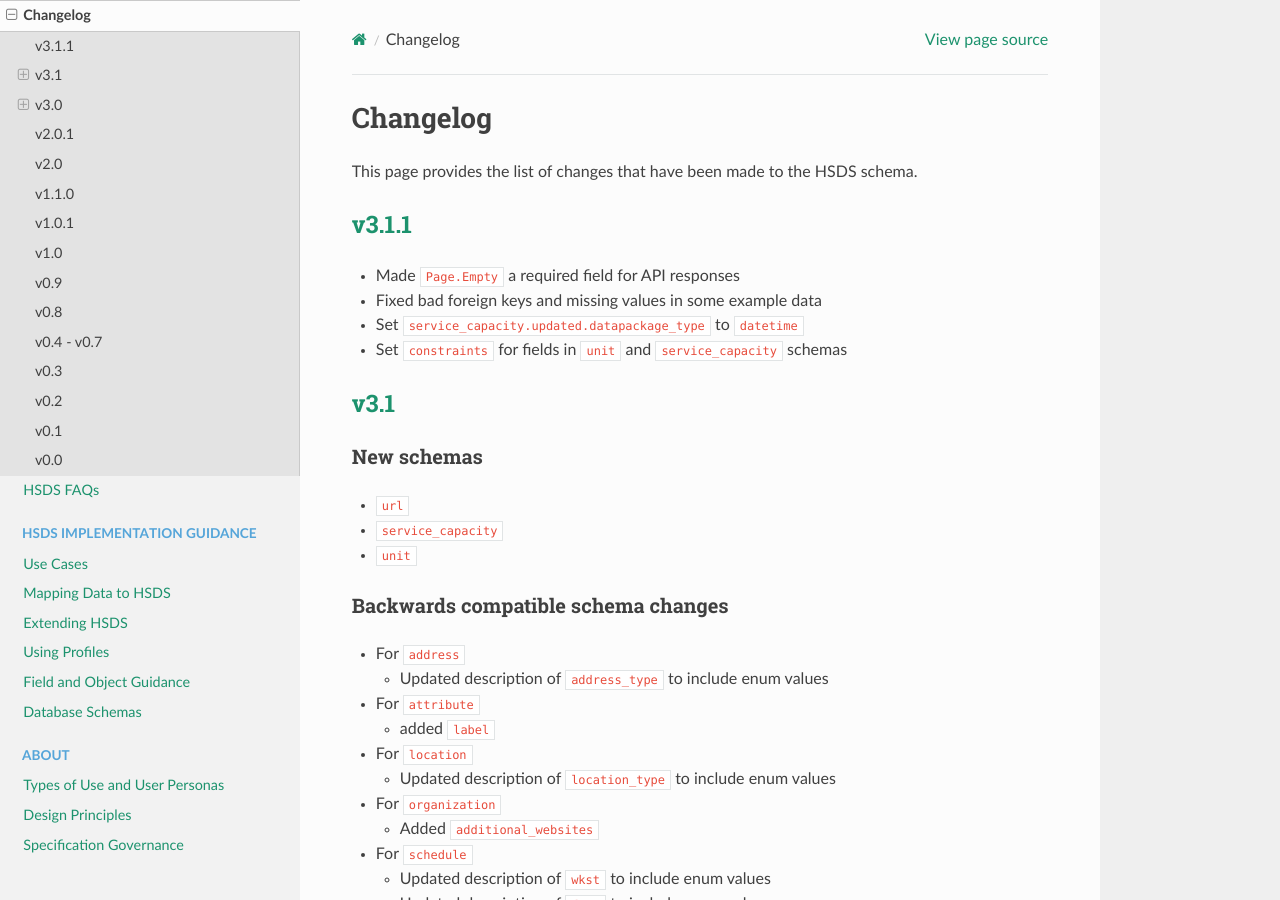
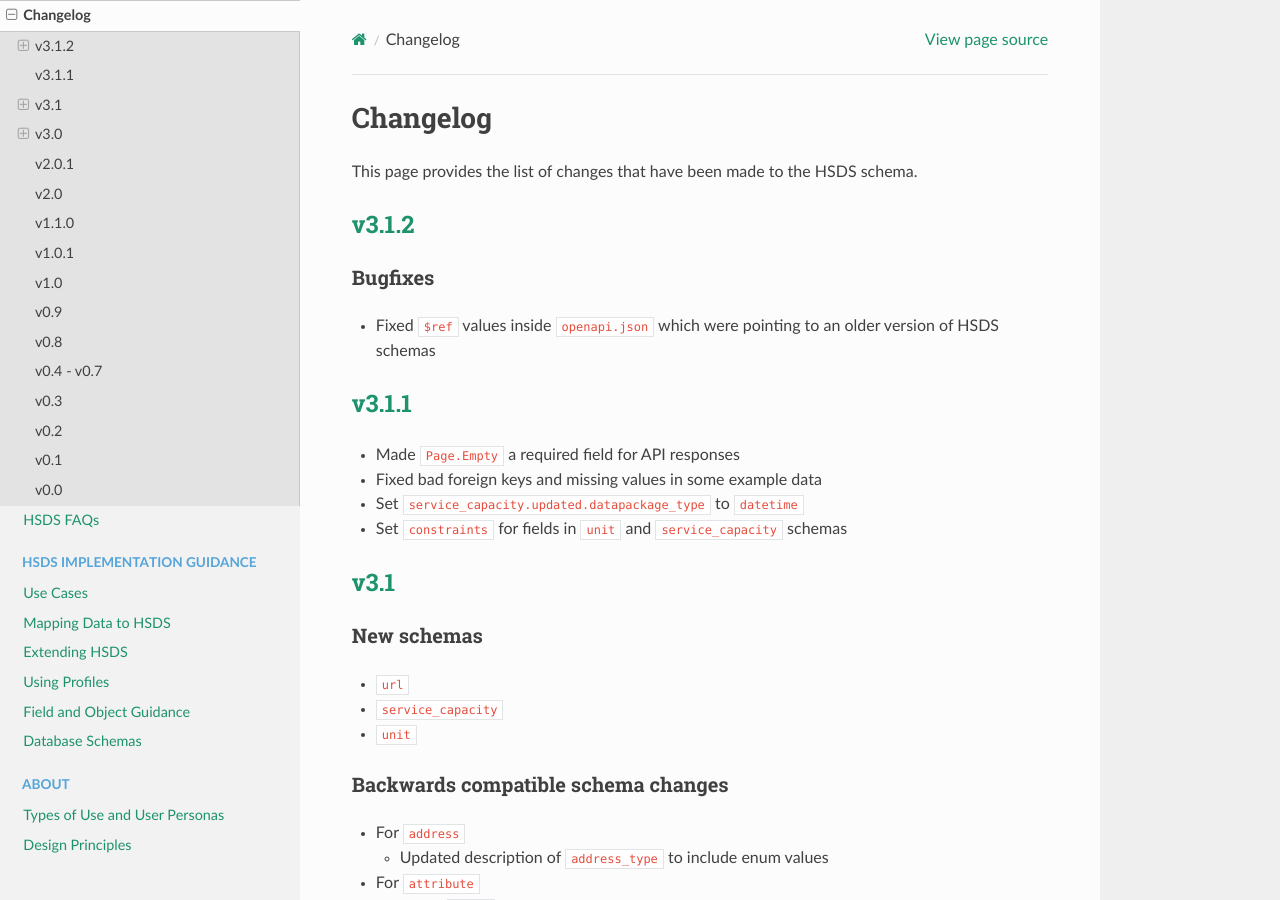
Before and after one commit to openreferral/specification, a Sphinx documentation site: the page built from docs/hsds/changelog.md, in a window 1280 px wide and 900 px high. Built offline with Sphinx 7.4.7 and the Read the Docs theme 3.1.0, drawn with Linux system fonts in a browser that asks for light colours; comment, search, counter and statistics services are not loaded.

Commit message:
docs: updated changelog

```diff
--- a/docs/hsds/changelog.md
+++ b/docs/hsds/changelog.md
@@ -2,6 +2,13 @@
 =========
 
 This page provides the list of changes that have been made to the HSDS schema.
+
+
+## [v3.1.2](https://github.com/openreferral/specification/releases/tag/v3.1.2)
+
+### Bugfixes
+
+* Fixed `$ref` values inside `openapi.json` which were pointing to an older version of HSDS schemas
 
 ## [v3.1.1](https://github.com/openreferral/specification/releases/tag/v3.1.1)
 
```
